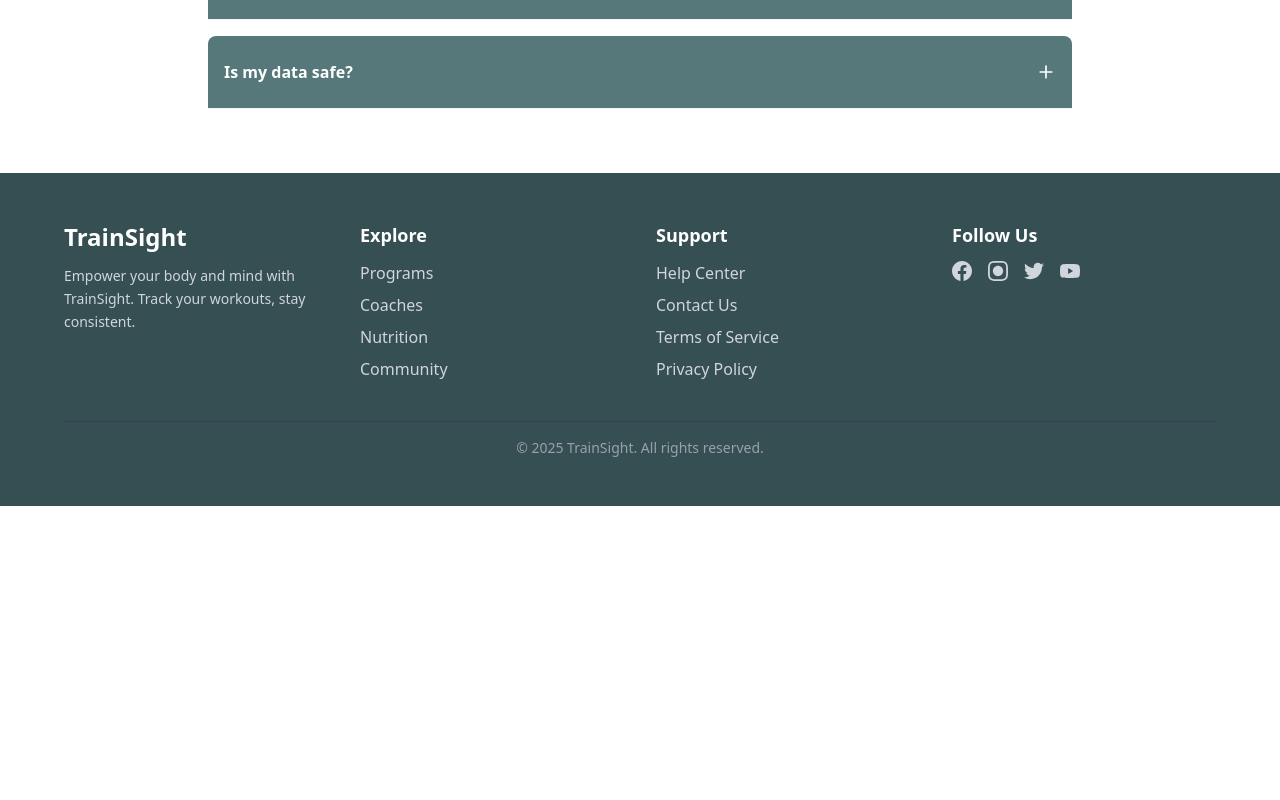
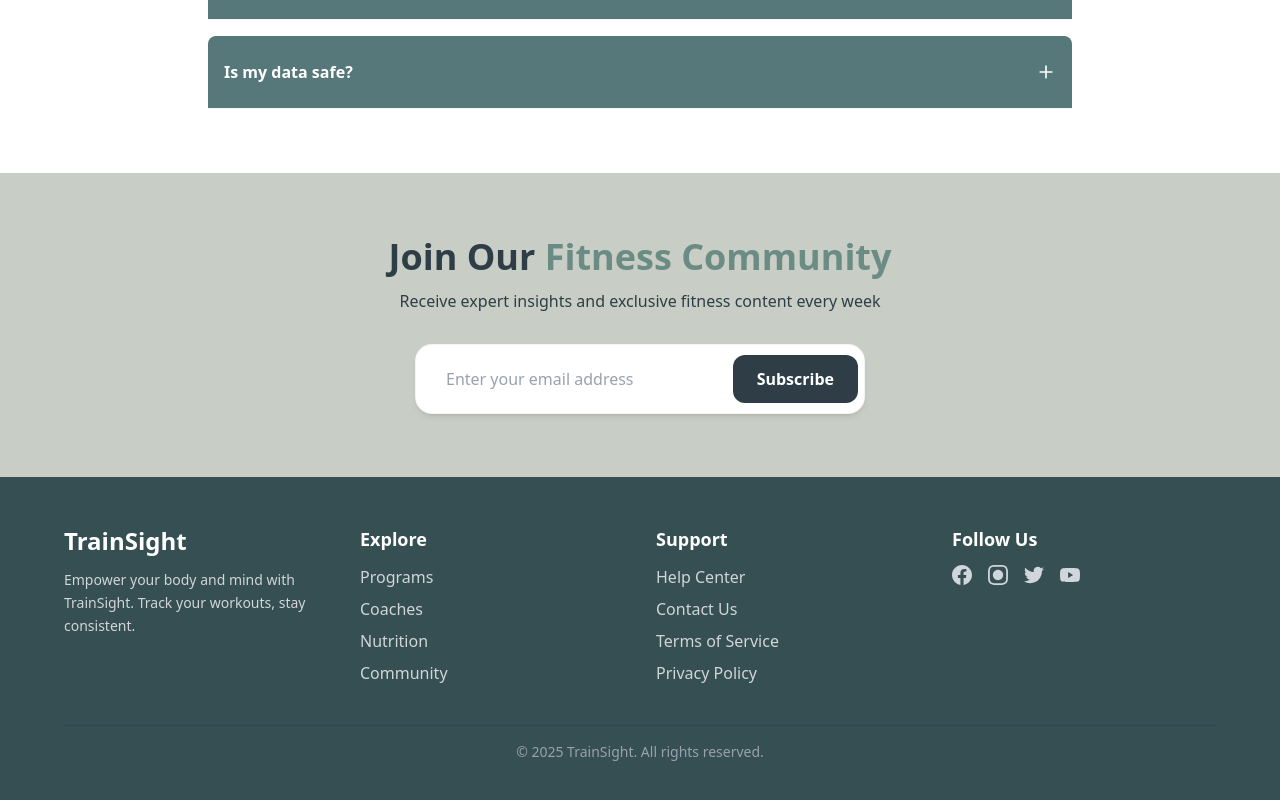
Before and after one commit to manarghr/ts.website, a Next.js app: page / in a window 1280 px wide. Shown: the part 2701-3501 px from the top of the page. Before the commit the page ends 3207 px from the top, so only its background shows below. Built offline with nearby package versions, Linux system fonts and the light colour scheme.

Commit message:
join community & FAQ modification

```diff
--- a/src/components/faq/FAQ.jsx
+++ b/src/components/faq/FAQ.jsx
@@ -5,6 +5,7 @@ import { Plus, Minus } from "lucide-react";
 
 export default function CustomFAQ() {
   const [openItem, setOpenItem] = useState(null);
+  const [email, setEmail] = useState("");
 
   const toggleItem = (id) => {
     setOpenItem(openItem === id ? null : id);
@@ -75,7 +76,7 @@ export default function CustomFAQ() {
             <div key={item.id} className="border-b border-gray-100">
               <button
                 onClick={() => toggleItem(item.id)}
-                className="flex justify-between items-center w-full py-6 text-left bg-[#4a6e72ed] hover:bg-[#84A98C] rounded-t-lg px-4"
+                className="flex justify-between items-center w-full py-6 text-left bg-[#4a6e72ed] rounded-t-lg px-4"
               >
                 <span className="text-[#ffff] font-semibold">
                   {item.question}
@@ -102,6 +103,32 @@ export default function CustomFAQ() {
           ))}
         </div>
       </div>
+      <div className="w-full bg-[#C8CDC5] py-16 px-4">
+        <div className="max-w-2xl mx-auto text-center">
+          <h3 className="text-4xl font-bold text-[#2F3E46] mb-3">
+            Join Our <span className="text-[#6B8B85]">Fitness Community</span>
+          </h3>
+          <p className="text-[#2F3E46] mb-8 font-medium">
+            Receive expert insights and exclusive fitness content every week
+          </p>
+
+          <div className="max-w-md mx-auto">
+            {/* Outer white frame to match design */}
+            <div className="flex items-center bg-white rounded-2xl p-1.5 shadow-md ring-1 ring-gray-100">
+              <input
+                type="email"
+                placeholder="Enter your email address"
+                value={email}
+                onChange={(e) => setEmail(e.target.value)}
+                className="flex-1 bg-transparent px-6 py-4 rounded-l-xl text-[#2F3E46] placeholder-gray-400 focus:outline-none"
+              />
+              <button className="bg-[#2F3E46] text-white px-6 py-3 rounded-xl font-semibold hover:bg-[#354F52] transition-colors">
+                Subscribe
+              </button>
+            </div>
+          </div>
+        </div>
+      </div>
     </section>
   );
 }
```
